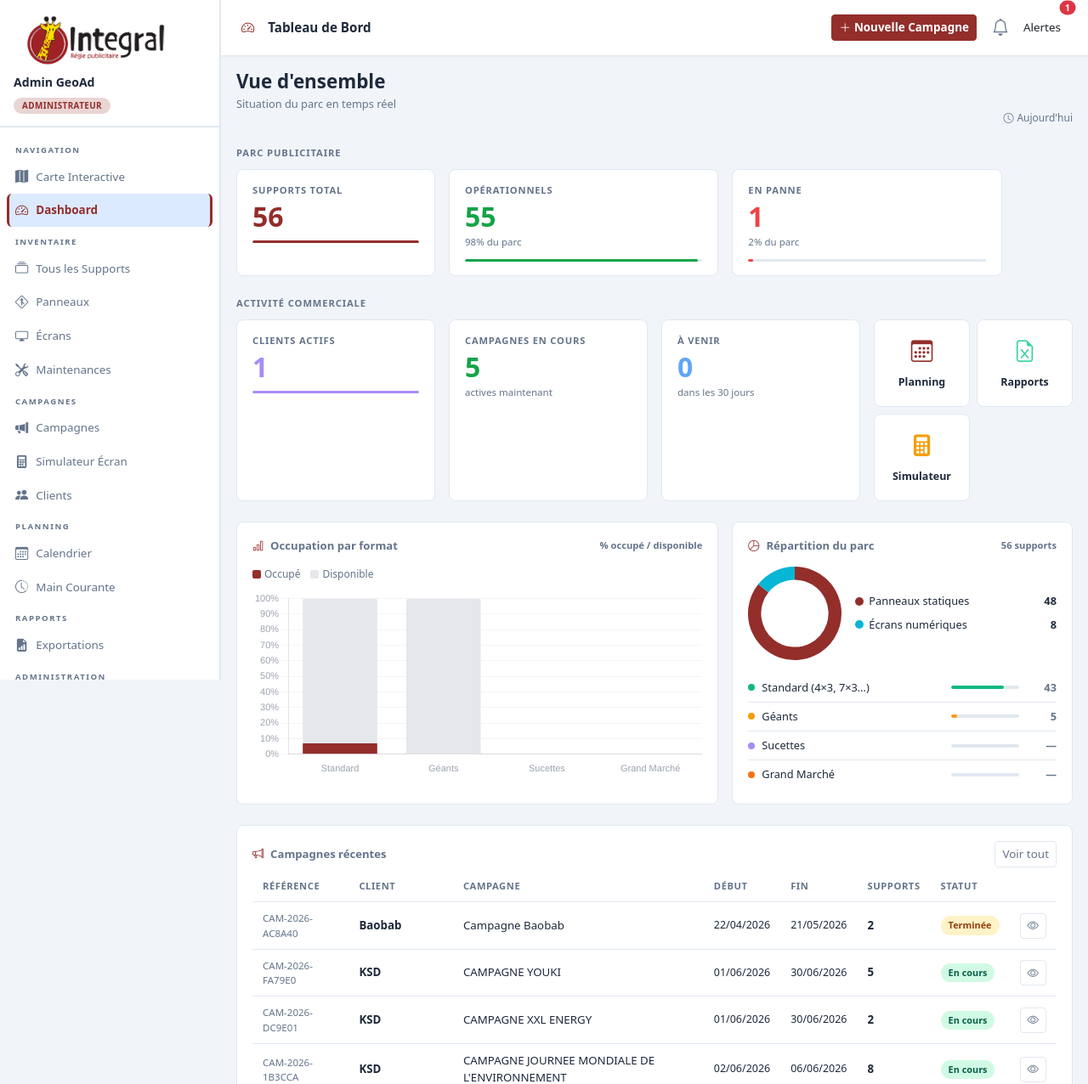
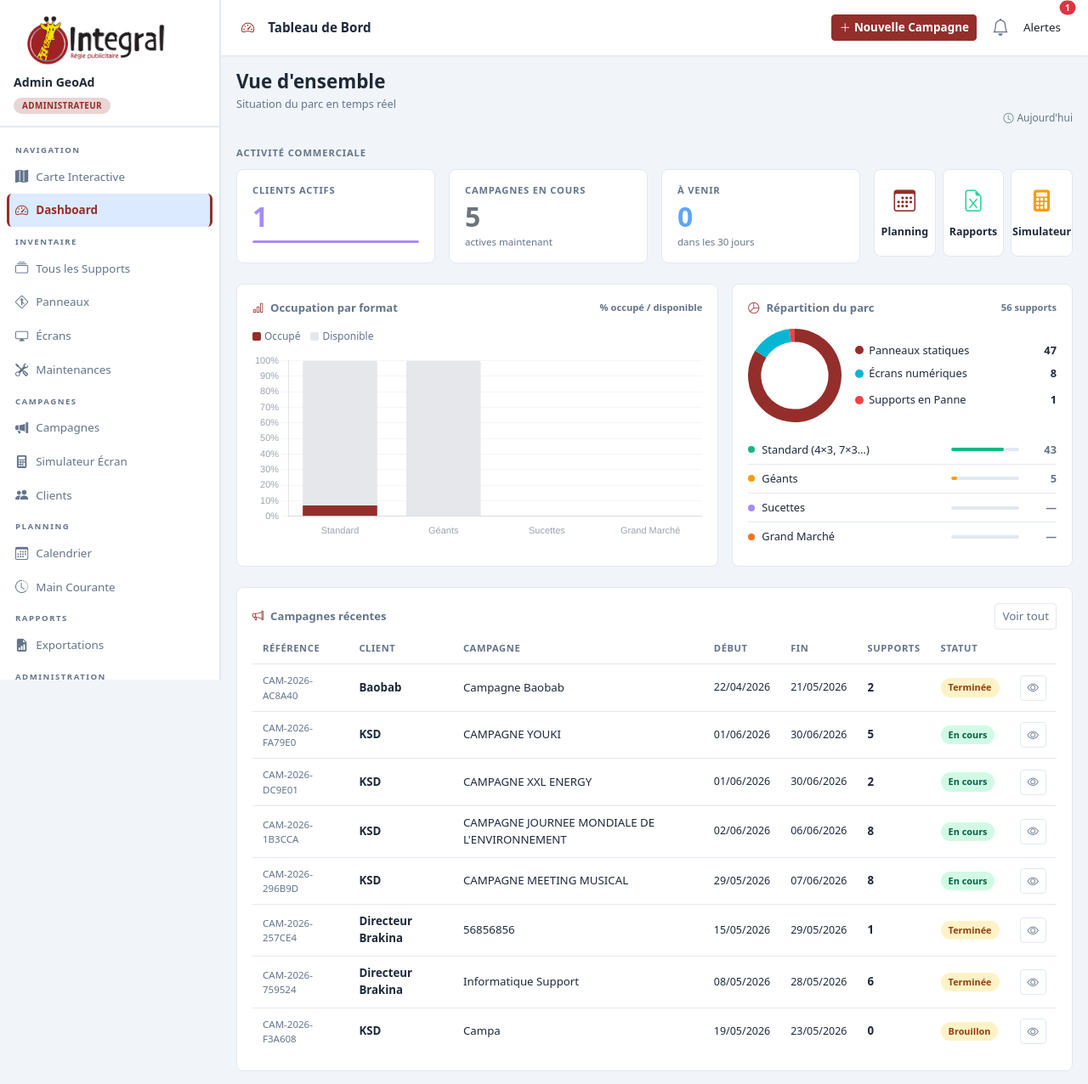
Before and after one commit to ibrahimsaw/GestionIntegral, a Django app: page /campaigns/ in a window 1280 px wide. Shown: the top 1276 px of the page at 85% size. Run offline with Django 5.2, Linux system fonts and the light colour scheme; a user stored in the database is signed in; data comes from the database, SQL or seed files in the repository; both versions use the stored data as it was after the commit.

Commit message:
16:40 03/06/2026

```diff
--- a/campaigns/models.py
+++ b/campaigns/models.py
@@ -144,14 +144,12 @@ class Contrat(models.Model):
     def spots_utilises(self):
         # On suppose que chaque campagne associée consomme un certain nombre de spots, à calculer
         spots_utilises = sum(c.calculer_nombre_spots() for c in self.campagnes.filter(statut__in=['en_cours', 'terminee']))
-        print(f"Spots utilisés pour le contrat {self.get_nom()} : {spots_utilises}")
         return spots_utilises
 
     # la fonction pour savoir le nombre de spots restants pourrait être ajoutée ici, en fonction des campagnes associées et de leur consommation de spots
     def spots_restants(self):
         spots_utilises = self.spots_utilises()
         spots_restants = max(self.nb_spots - spots_utilises, 0)
-        print(f"Spots restants pour le contrat {self.get_nom()} : {spots_restants}")
         return spots_restants
 
     def get_detail(self):
--- a/campaigns/simulation_view.py
+++ b/campaigns/simulation_view.py
@@ -224,7 +224,6 @@ def _generer_propositions(
         if tranches_fixe
         else TRANCHES_TYPIQUES
     )
-    print(f"DEBUG TRANCHES_TYPIQUES: {TRANCHES_TYPIQUES}")
 
     borne_min = nb_spots_cible * (1 - TOLERANCE)
     borne_max = nb_spots_cible * (1 + TOLERANCE)
--- a/campaigns/views.py
+++ b/campaigns/views.py
@@ -41,8 +41,6 @@ class GetClientContratsView(StaffRequiredMixin, View):
             }
             for c in qs
         ]
-        print(f"API GetClientContratsView: client_id={client_id}, date_debut={d1}, date_fin={d2}, contrats_found={len(data)}")
-        print(f"Contrats: {data}")
         return JsonResponse(data, safe=False)
 
 
@@ -69,7 +67,11 @@ class DashboardView(LoginRequiredMixin, TemplateView):
 
         supports = Support.objects.prefetch_related('faces').select_related('ecran_info').all()
         nb_panneaux = supports.filter(type_support=Support.TYPE_PANNEAU).count()
+        nb_panneaux_bon = supports.filter(type_support=Support.TYPE_PANNEAU, etat=Support.ETAT_BON).count()
         nb_ecrans = supports.filter(type_support=Support.TYPE_ECRAN).count()
+        nb_ecrans_bon = supports.filter(type_support=Support.TYPE_ECRAN, etat=Support.ETAT_BON).count()
+        nb_supports_panne = supports.filter(etat=Support.ETAT_PANNE).count()
+        nb_supports_bon = supports.filter(etat=Support.ETAT_BON).count()
         nb_standard = supports.filter(format__in=codes_standard).count()
         nb_geants = supports.filter(format__in=codes_geants).count()
         nb_sucettes = supports.filter(format__in=codes_sucettes).count()
@@ -102,20 +104,23 @@ class DashboardView(LoginRequiredMixin, TemplateView):
             {'label': 'Grand Marché', 'occupe': o_gm, 'disponible': d_gm},
         ])
         types_stats_json = json.dumps([
-            {'label': 'Panneaux', 'count': nb_panneaux},
-            {'label': 'Écrans', 'count': nb_ecrans},
+            {'label': 'Panneaux', 'count': nb_panneaux_bon},
+            {'label': 'Écrans', 'count': nb_ecrans_bon},
+            {'label': 'Supports en Panne', 'count': nb_supports_panne}
         ])
 
         context.update({
             'total_supports': Support.objects.count(),
-            'supports_bon': supports.filter(etat=Support.ETAT_BON).count(),
-            'supports_panne': supports.filter(etat=Support.ETAT_PANNE).count(),
+            'supports_bon': nb_supports_bon,
+            'supports_panne': nb_supports_panne,
             'total_clients': Client.objects.filter(actif=True).count(),
             'campagnes_actives': Campagne.objects.filter(statut='en_cours').count(),
             'campagnes_a_venir': Campagne.objects.filter(statut='a_venir').count(),
             'campagnes_recentes': Campagne.objects.select_related('client').order_by('-created_at')[:8],
             'alertes': get_cached_alertes(),
             'nb_panneaux': nb_panneaux,
+            'nb_panneaux_bon': nb_panneaux_bon,
+            'nb_ecrans_bon': nb_ecrans_bon,
             'nb_ecrans': nb_ecrans,
             'nb_standard': nb_standard,
             'nb_geants': nb_geants,
@@ -537,14 +542,12 @@ class CampagneListView(ClientStaffRequiredMixin, ListView):
             #count = qs.count()
             #qs.delete()
             #messages.success(request, f"{count} campagne(s) supprimée(s).")
-            print(f"Action: {action}, Campagnes à supprimer: {qs.values_list('pk', flat=True)}")
             # fonction (Class) de suppression à implémenter (avec confirmation côté client)
             request.session['selected_campagne_ids'] = selected_ids
             return redirect('campagne_selected_delete')
         elif action == 'archiver':
             count = qs.update(actif=False)
             messages.success(request, f"{count} campagne(s) archivée(s).")
-            print(f"Action: {action}, Campagnes à archiver: {qs.values_list('pk', flat=True)}")
             pass
         else:
             messages.error(request, f"Action inconnue : {action}")
--- a/geoad/settings.py
+++ b/geoad/settings.py
@@ -130,8 +130,8 @@ DEFAULT_AUTO_FIELD = 'django.db.models.BigAutoField'
 # ─────────────────────────────────────────────────────────────────────────────
 DESIGN_CONFIG = {
     # Couleurs des marqueurs carte (utilisées par Leaflet JS)
-    'COLOR_DISPONIBLE':  '#16a34a',   # Vert — support libre
-    'COLOR_OCCUPE':      '#FDDD48',   # Jaune — support sous contrat
+    'COLOR_DISPONIBLE':  "#6c757d",   # gris — support libre
+    'COLOR_OCCUPE':      '#16a34a',   # Vert — support sous contrat
     'COLOR_MAINTENANCE': '#dc2626',   # Rouge — support en panne
     'COLOR_BIENTOT':     '#7c3aed',   # Violet — campagne à venir
     # Identité visuelle de l'application (Charte Promo Pub Integral)
--- a/inventory/models.py
+++ b/inventory/models.py
@@ -246,7 +246,6 @@ class Support(models.Model):
             faces_occupees = sum(1 for face in toutes_les_faces if not face.is_disponible(date_test, date_test))
             pourcentage = (faces_occupees / total_faces) * 100
 
-            # print(f"Support {self.code} : {faces_occupees} faces occupées sur {total_faces} → taux {pourcentage}%")
             return round(pourcentage, 2)
 
         return None
--- a/planning/views.py
+++ b/planning/views.py
@@ -180,7 +180,6 @@ class PlanningCalendrierView(LoginRequiredMixin, View):
         events = []
         for c in campagnes:
             if c.client_id not in client_colors:
-                print(f"Assigning color for client {c.client_id} ({c.client.nom}) → {COLORS[color_idx % len(COLORS)]}")
                 client_colors[c.client_id] = COLORS[color_idx % len(COLORS)]
                 color_idx += 1
             color = client_colors[c.client_id]
--- a/requirements.txt
+++ b/requirements.txt
@@ -24,3 +24,4 @@ gunicorn
 whitenoise>=6.0.0
 pandas
 python-dateutil
+openpyxl==3.1.2
--- a/templates/accounts/login.html
+++ b/templates/accounts/login.html
@@ -139,13 +139,13 @@ body {
     </button>
   </form>
 
-  <hr class="my-4" style="border-color:#e2e8f0">
+  {% comment %} <hr class="my-4" style="border-color:#e2e8f0">
   <div class="row text-center g-2" style="font-size:.72rem;color:#94a3b8">
     <div class="col-6"><strong>admin</strong> / admin123</div>
     <div class="col-6"><strong>staff</strong> / staff123</div>
     <div class="col-6"><strong>technicien</strong> / tech123</div>
     <div class="col-6"><strong>client1</strong> / client123</div>
-  </div>
+  </div> {% endcomment %}
 </div>
 <script>
   function togglePassword() {
--- a/templates/campaigns/campagne_detail.html
+++ b/templates/campaigns/campagne_detail.html
@@ -194,10 +194,10 @@
         <div class="card-body p-0">
           {% for step, label in campagne.STATUT_CHOICES %}
             {% if campagne.statut == step %}
-              <div class="d-flex align-items-center gap-3 p-3 bg-primary bg-opacity-10 border-start border-4 border-primary shadow-sm">
+              <div class="d-flex align-items-center gap-3 p-3 bg-primary-subtle bg-opacity-10 border-start border-4 border-primary shadow-sm">
                 <i class="bi bi-play-circle-fill text-primary fs-5"></i>
                 <span class="fw-bold text-primary small">{{ label }}</span>
-                <span class="badge bg-primary ms-auto font-monospace px-2" style="background-color: var(--color-primary) !important;">ACTIF</span>
+                <span class="badge bg-primary ms-auto font-monospace px-2">ACTIF</span>
               </div>
             {% elif step == 'terminee' and campagne.statut == 'terminee' or step != 'terminee' and step in 'en_cours,terminee,a_venir' and campagne.statut != 'brouillon' %}
               <div class="d-flex align-items-center gap-3 p-3 border-bottom opacity-75">
--- a/templates/campaigns/client_detail.html
+++ b/templates/campaigns/client_detail.html
@@ -168,9 +168,9 @@
   .support-card:hover { transform: translateY(-3px); box-shadow: 0 10px 20px rgba(0,0,0,0.08) !important; border-color: var(--color-primary) !important; }
 
   /* Badges de statut personnalisés */
-  .bg-brouillon { background-color: #6c757d !important; }
+  .bg-brouillon { background-color: #212529 !important; }
   .bg-en_cours { background-color: #198754 !important; }
   .bg-a_venir { background-color: #0dcaf0 !important; }
-  .bg-terminee { background-color: #212529 !important; }
+  .bg-terminee { background-color: #6c757d !important; }
 </style>
 {% endblock %}
--- a/templates/campaigns/dashboard.html
+++ b/templates/campaigns/dashboard.html
@@ -101,7 +101,7 @@
 
 
 <!-- Métriques parc -->
-<p class="sec-lbl">Parc publicitaire</p>
+{% comment %} <p class="sec-lbl">Parc publicitaire</p>
 <div class="row g-3 mb-4">
   <div class="col-6 col-md-3">
     <div class="m-card">
@@ -136,7 +136,7 @@
     </div>
   </div>
   -->
-</div>
+</div> {% endcomment %}
 
 <!-- Métriques commerciales -->
 <p class="sec-lbl">Activité commerciale</p>
@@ -162,21 +162,21 @@
       <div class="m-sub">dans les 30 jours</div>
     </div>
   </div>
-  <div class="col-6 col-md-3">
+  <div class="col-8 col-md-3">
     <div class="row g-2 h-100">
-      <div class="col-6">
+      <div class="col-4">
         <a href="{% url 'planning_calendrier' %}" class="qa-card">
           <i class="bi bi-calendar3" style="color:var(--color-primary)"></i>
           <span>Planning</span>
         </a>
       </div>
-      <div class="col-6">
+      <div class="col-4">
         <a href="{% url 'reports_index' %}" class="qa-card">
           <i class="bi bi-file-earmark-excel" style="color:#34d399"></i>
           <span>Rapports</span>
         </a>
       </div>
-      <div class="col-6">
+      <div class="col-4">
         <a href="{% url 'simulation_ecran' %}" class="qa-card">
           <i class="bi bi-calculator-fill" style="color:#f59e0b"></i>
           <span>Simulateur</span>
@@ -219,12 +219,17 @@
           <div style="display:flex;align-items:center;gap:6px;margin-bottom:8px;">
             <span style="width:10px;height:10px;border-radius:50%;background:var(--color-primary);flex-shrink:0;"></span>
             Panneaux statiques
-            <strong class="ms-auto">{{ nb_panneaux|default:"—" }}</strong>
+            <strong class="ms-auto">{{ nb_panneaux_bon|default:"—" }}</strong>
           </div>
           <div style="display:flex;align-items:center;gap:6px;">
             <span style="width:10px;height:10px;border-radius:50%;background:#06b6d4;flex-shrink:0;"></span>
             Écrans numériques
-            <strong class="ms-auto">{{ nb_ecrans|default:"—" }}</strong>
+            <strong class="ms-auto">{{ nb_ecrans_bon|default:"—" }}</strong>
+          </div>
+          <div style="display:flex;align-items:center;gap:6px;margin-top:12px;">
+            <span style="width:10px;height:10px;border-radius:50%;background:#ef4444;flex-shrink:0;"></span>
+            Supports en Panne
+            <strong class="ms-auto">{{ supports_panne|default:"—" }}</strong>
           </div>
         </div>
       </div>
@@ -391,7 +396,7 @@
         });
     }
 
-    // --- Graphique 2 : Donut (Panneaux vs Écrans) ---
+    // --- Graphique 2 : Donut (Panneaux vs Écrans vs Supports en Panne) ---
     const ctxTypes = document.getElementById('chartTypes');
     if (ctxTypes && tStats.length > 0) {
         new Chart(ctxTypes, {
@@ -400,7 +405,7 @@
                 labels: tStats.map(t => t.label),
                 datasets: [{
                     data: tStats.map(t => t.count),
-                    backgroundColor: [primary, '#06b6d4'],
+                    backgroundColor: [primary, '#06b6d4', '#ef4444'],
                     borderWidth: 0,
                     hoverOffset: 4
                 }]
--- a/templates/campaigns/simulation_ecran.html
+++ b/templates/campaigns/simulation_ecran.html
@@ -11,7 +11,7 @@
 
   {# ── FORMULAIRE ─────────────────────────────────────────────────────────── #}
   <div class="col-12 col-lg-4">
-    <div class="card sticky-top" style="top:80px;">
+    <div class="card">
       <div class="card-header"><i class="bi bi-sliders me-2"></i>Paramètres</div>
       <div class="card-body">
         <form method="get" id="sim-form">
--- a/templates/inventory/carte.html
+++ b/templates/inventory/carte.html
@@ -821,7 +821,9 @@ function renderSidePanel(d) {
             <span style="font-family:'SF Mono',monospace;color:#94a3b8">${face.campagne_ref||''}</span>
             <span><i class="bi bi-calendar3 me-1"></i>${face.date_debut||''} → ${face.date_fin||''}</span>
           </div>`;
-        } else {
+        }
+
+        else {
           html += `<div class="campagne-no-visuel">
             <div class="cnv-icon"><i class="bi bi-image"></i></div>
             <div class="cnv-info">
```
Also changed, not shown: inventory/views.py (+14 -27 lines), db.sqlite3.
